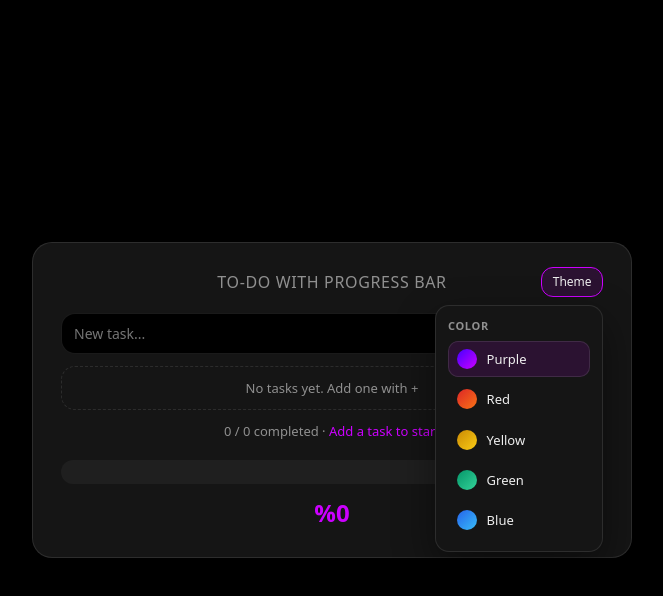
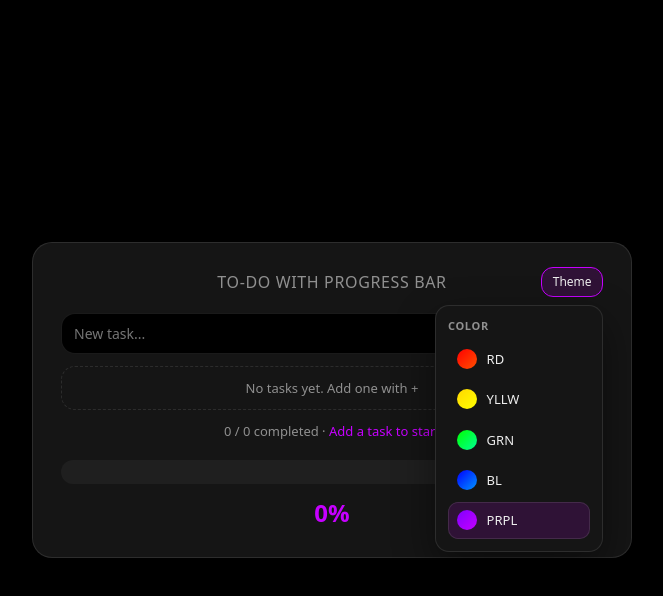
Before and after one commit to osti7/ToDoForDopamine, a plain HTML site: page index.html in a window 1280 px wide. Both pictures are taken after a click on the button "Theme". Shown: the whole page, without its empty margins (308-971 px from the left). Drawn offline with Linux system fonts and the light colour scheme.

Commit message:
v2.1: UI

```diff
--- a/index.html
+++ b/index.html
@@ -36,25 +36,25 @@
         <div class="theme-picker__menu" hidden>
           <p class="theme-picker__title">Color</p>
           <div class="theme-picker__options">
-            <button type="button" class="theme-picker__option" data-color="purple" aria-label="Purple theme">
-              <span class="theme-picker__swatch theme-picker__swatch--purple"></span>
-              Purple
             </button>
             <button type="button" class="theme-picker__option" data-color="red" aria-label="Red theme">
               <span class="theme-picker__swatch theme-picker__swatch--red"></span>
-              Red
+              RD
             </button>
             <button type="button" class="theme-picker__option" data-color="yellow" aria-label="Yellow theme">
               <span class="theme-picker__swatch theme-picker__swatch--yellow"></span>
-              Yellow
+              YLLW
             </button>
             <button type="button" class="theme-picker__option" data-color="green" aria-label="Green theme">
               <span class="theme-picker__swatch theme-picker__swatch--green"></span>
-              Green
+              GRN
             </button>
             <button type="button" class="theme-picker__option" data-color="blue" aria-label="Blue theme">
               <span class="theme-picker__swatch theme-picker__swatch--blue"></span>
-              Blue
+              BL
+            <button type="button" class="theme-picker__option" data-color="purple" aria-label="Purple theme">
+              <span class="theme-picker__swatch theme-picker__swatch--purple"></span>
+              PRPL
             </button>
           </div>
         </div>
@@ -85,7 +85,7 @@
     <div class="progress-track">
       <div class="progress-fill"></div>
     </div>
-    <span class="progress-label">%0</span>
+    <span class="progress-label">0%</span>
   </div>
 
   <script src="script.js" defer></script>
--- a/script.js
+++ b/script.js
@@ -196,7 +196,7 @@ function render() {
   const progress = getProgress();
 
   fill.style.width = progress.percent + '%';
-  label.textContent = '%' + formatPercent(progress.percent);
+  label.textContent = formatPercent(progress.percent) + '%';
   metaCounter.textContent = progress.done + ' / ' + progress.total + ' completed';
 
   if (progress.total === 0) {
--- a/style.css
+++ b/style.css
@@ -13,39 +13,39 @@
   --border: rgba(255, 255, 255, 0.1);
   --text: #eeeeee;
   --text-muted: #909090;
-  --accent-start: #4500ff;
-  --accent-end: #cc00ff;
+  --accent-start: #8000ff;
+  --accent-end: #c600ff;
   --track: #1f1f1f;
   --input-bg: #000000;
   --fill-glow: #7745ff90;
-  --btn-accent-hover: rgba(204, 0, 255, 0.12);
+  --btn-accent-hover: rgba(204, 0, 255, 0.14);
   --radius: 20px;
 }
 
 [data-color="red"] {
-  --accent-start: #dc2626;
-  --accent-end: #f97316;
+  --accent-start: #ff0000;
+  --accent-end: #ff5000;
   --fill-glow: #ef444490;
   --btn-accent-hover: rgba(239, 68, 68, 0.14);
 }
 
 [data-color="yellow"] {
-  --accent-start: #ca8a04;
-  --accent-end: #facc15;
+  --accent-start: #ffff00;
+  --accent-end: #ffc300;
   --fill-glow: #eab30890;
   --btn-accent-hover: rgba(234, 179, 8, 0.14);
 }
 
 [data-color="green"] {
-  --accent-start: #059669;
-  --accent-end: #34d399;
+  --accent-start: #0f0;
+  --accent-end: #00ff95;
   --fill-glow: #10b98190;
   --btn-accent-hover: rgba(16, 185, 129, 0.14);
 }
 
 [data-color="blue"] {
-  --accent-start: #2563eb;
-  --accent-end: #38bdf8;
+  --accent-start: #0000ff;
+  --accent-end: #0095ff;
   --fill-glow: #3b82f690;
   --btn-accent-hover: rgba(59, 130, 246, 0.14);
 }
@@ -101,7 +101,7 @@ body {
   font-size: 0.75rem;
   font-weight: 500;
   cursor: pointer;
-  transition: background 0.2s, border-color 0.2s, color 0.2s;
+  transition: background 0.4s, border-color 0.4s, color 0.4s;
 }
 
 .theme-picker__trigger:hover,
@@ -157,7 +157,7 @@ body {
   font: inherit;
   font-size: 0.8125rem;
   cursor: pointer;
-  transition: background 0.2s, border-color 0.2s;
+  transition: background 0.4s, border-color 0.4s;
 }
 
 .theme-picker__option:hover,
@@ -174,23 +174,23 @@ body {
 }
 
 .theme-picker__swatch--purple {
-  background: linear-gradient(135deg, #4500ff, #cc00ff);
+  background: linear-gradient(135deg, #8000ff, #c600ff);
 }
 
 .theme-picker__swatch--red {
-  background: linear-gradient(135deg, #dc2626, #f97316);
+  background: linear-gradient(135deg, #ff0000, #ff5000);
 }
 
 .theme-picker__swatch--yellow {
-  background: linear-gradient(135deg, #ca8a04, #facc15);
+  background: linear-gradient(135deg, #ffd700, #ffff00);
 }
 
 .theme-picker__swatch--green {
-  background: linear-gradient(135deg, #059669, #34d399);
+  background: linear-gradient(135deg, #00ff00, #00ff95);
 }
 
 .theme-picker__swatch--blue {
-  background: linear-gradient(135deg, #2563eb, #38bdf8);
+  background: linear-gradient(135deg, #0000ff, #0095ff);
 }
 
 .task-section {
@@ -215,6 +215,11 @@ body {
   font-size: 0.875rem;
 }
 
+.task-add__input:hover {
+  border-color: var(--accent-end);
+  transition: border-color 0.4s;
+}
+
 .task-add__input:focus {
   outline: none;
   border-color: var(--accent-end);
@@ -230,7 +235,7 @@ body {
   font-size: 1.25rem;
   line-height: 1;
   cursor: pointer;
-  transition: background 0.2s, border-color 0.2s;
+  transition: background 0.4s, border-color 0.4s;
 }
 
 .task-add__btn:hover {
@@ -263,7 +268,12 @@ body {
   border: 1px solid var(--border);
   border-radius: calc(var(--radius) - 6px);
   background: var(--input-bg);
-  transition: border-color 0.2s, opacity 0.2s;
+  transition: border-color 0.4s, opacity 0.4s;
+}
+
+.task-item:hover {
+  border-color: var(--accent-end);
+  transition: border-color 0.4s;
 }
 
 .task-item--done {
@@ -286,7 +296,7 @@ body {
   color: transparent;
   cursor: pointer;
   flex-shrink: 0;
-  transition: background 0.2s, border-color 0.2s, color 0.2s;
+  transition: background 0.4s, border-color 0.4s, color 0.4s;
 }
 
 .task-item__check svg {
@@ -296,6 +306,7 @@ body {
 
 .task-item--done .task-item__check {
   background: linear-gradient(135deg, var(--accent-start), var(--accent-end));
+  border: 0px;
   border-color: transparent;
   color: #ffffff;
 }
@@ -318,7 +329,7 @@ body {
   color: var(--text-muted);
   cursor: pointer;
   flex-shrink: 0;
-  transition: background 0.2s, color 0.2s;
+  transition: background 0.4s, color 0.4s;
 }
 
 .task-item__delete svg {
```
Also changed, not shown: logo.png (renamed from checklist.png).
